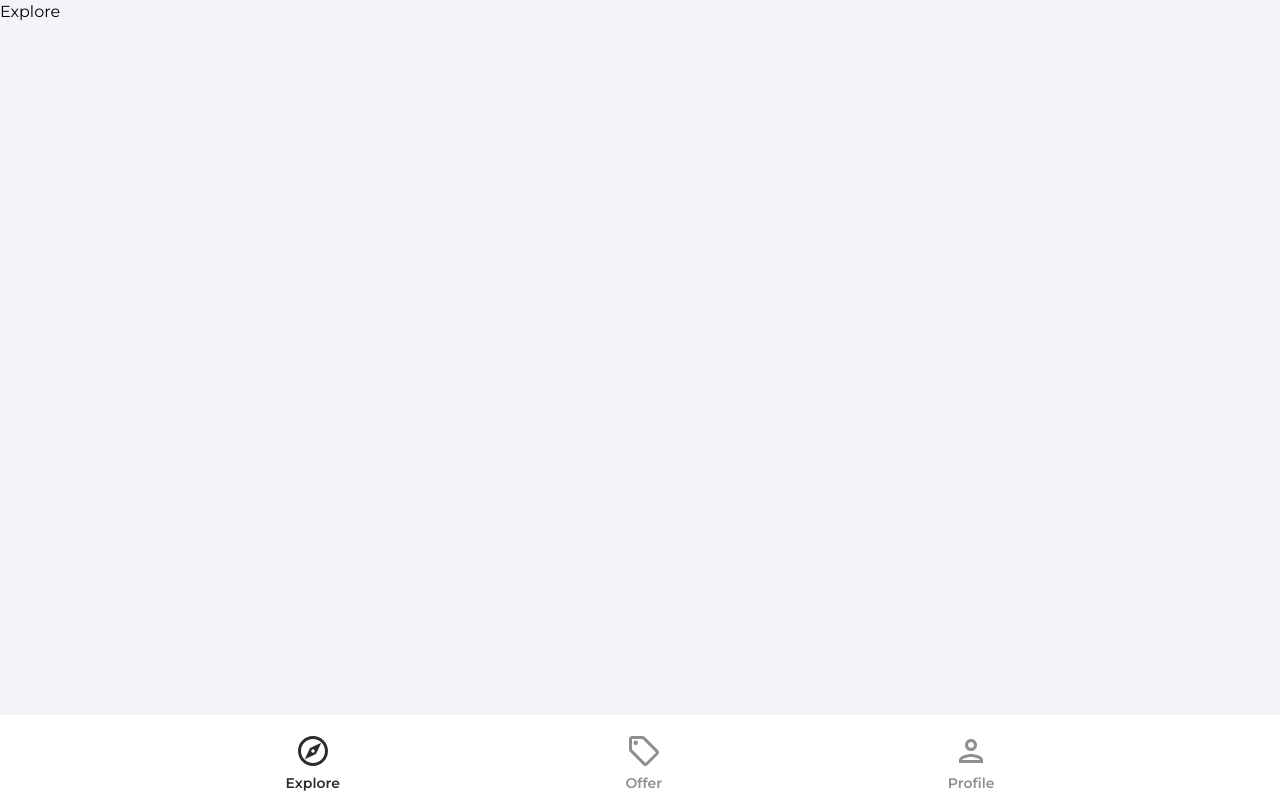
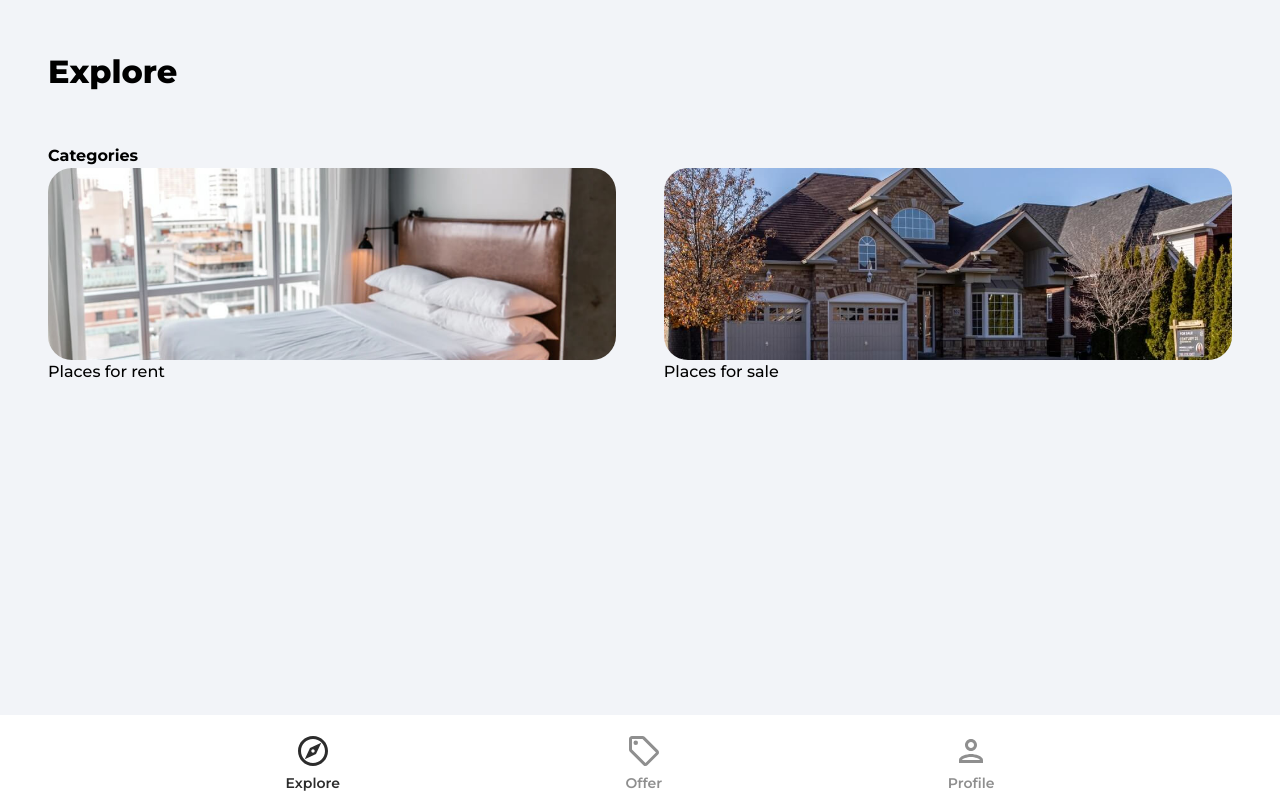
Before and after one commit to KithukuG/place-pulse, a React (Create React App) app: page / in a window 1280 px wide. Built offline with nearby package versions, Linux system fonts and the light colour scheme.

Commit message:
fetch data from firebase

```diff
--- a/src/App.jsx
+++ b/src/App.jsx
@@ -11,6 +11,7 @@
 import "react-toastify/dist/ReactToastify.css";
 
 import PrivateRoute from "./components/PrivateRoute";
+import Category from "./pages/Category";
 function App() {
   return (
     <>
@@ -19,6 +20,8 @@
       <Routes>
         <Route path="/" element={<Explore />} />
         <Route path="/offers" element={<Offers />} />
+        <Route path="/category/:categoryName" element={<Category />} />
+
         <Route path="/profile" element={<PrivateRoute />}>
           <Route path="/profile" element={<Profile />} />
         </Route>
--- /dev/null
+++ b/src/pages/Category.jsx
@@ -0,0 +1,81 @@
+import React, { useEffect, useState } from "react";
+import { useParams } from "react-router-dom";
+import {
+  collection,
+  getDocs,
+  query,
+  where,
+  orderBy,
+  limit,
+  startAfter,
+} from "firebase/firestore";
+import Spinner from "../components/Spinner";
+import { db } from "../firestore.config";
+import { toast } from "react-toastify";
+
+const Category = () => {
+  const [listings, setListings] = useState(null);
+  const [loading, setLoading] = useState(true);
+  const params = useParams();
+
+  useEffect(() => {
+    const fetchListings = async () => {
+      try {
+        const listingsRef = collection(db, "listings");
+        const q = query(
+          listingsRef,
+          where("type", "==", params.categoryName),
+          orderBy("timestamp", "desc"),
+          limit(10)
+        );
+
+        const querySnap = await getDocs(q);
+
+        const listing = [];
+
+        querySnap.forEach((doc) => {
+          listing.push({
+            id: doc.id,
+            data: doc.data(),
+          });
+        });
+
+        setListings(listing);
+        setLoading(false);
+      } catch (error) {
+        toast.error("Failed to fetch");
+      }
+    };
+
+    fetchListings();
+  }, [params.categoryName]);
+  console.log(listings);
+  return (
+    <div className="category">
+      <header>
+        <p className="pageHeader">
+          {params.categoryName === "rent"
+            ? "Places for rent"
+            : "Places for sale"}
+        </p>
+      </header>
+      {loading ? (
+        <Spinner />
+      ) : listings && listings.length > 0 ? (
+        <>
+          <main>
+            <ul className="categoryListings">
+              {listings.map((listing) => {
+                return <h3 key={listing.id}>{listing.data.name}</h3>;
+              })}
+            </ul>
+          </main>
+        </>
+      ) : (
+        <p>No listings for {params.categoryName} </p>
+      )}
+    </div>
+  );
+};
+
+export default Category;
--- a/src/pages/Explore.jsx
+++ b/src/pages/Explore.jsx
@@ -1,9 +1,31 @@
 import React from 'react'
-
+import rentCategory from '../assets/jpg/rentCategoryImage.jpg'
+import sellCategory from "../assets/jpg/sellCategoryImage.jpg";
+import { Link } from 'react-router-dom';
 const Explore = () => {
   return (
-    <div>Explore</div>
-  )
+    <div className="pageContainer">
+      <header>
+        <p className="pageHeader"> Explore</p>
+      </header>
+
+      <main>
+        {/* slider */}
+
+        <p className="exploreCategoryHeading">Categories</p>
+        <div className="exploreCategories">
+          <Link to="/category/rent">
+            <img src={rentCategory} alt="" className="exploreCategoryImg" />
+            <p className="exploreCategoryName">Places for rent</p>
+          </Link>
+          <Link to="/category/sale">
+            <img src={sellCategory} alt="" className="exploreCategoryImg" />
+            <p className="exploreCategoryName">Places for sale</p>
+          </Link>
+        </div>
+      </main>
+    </div>
+  );
 }
 
 export default Explore
--- a/src/pages/Profile.jsx
+++ b/src/pages/Profile.jsx
@@ -48,8 +48,9 @@
 
       <main>
         <div className="profileDetailsHeader">
+          <p className="profileDetailsText">Personal Details</p>
           <p
-            className="profileDetailsText"
+            className="changePersonalDetails"
             onClick={() => {
               changeDetails && onSubmit();
               setChangeDetails((prev) => !prev);
```
